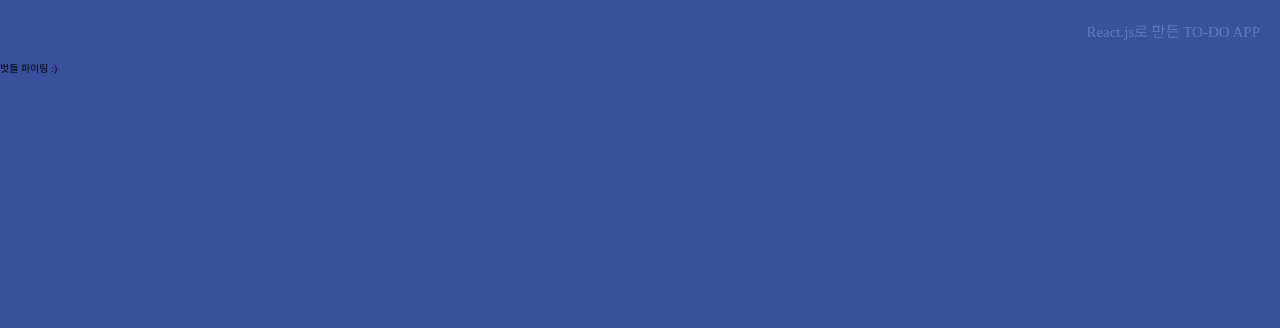
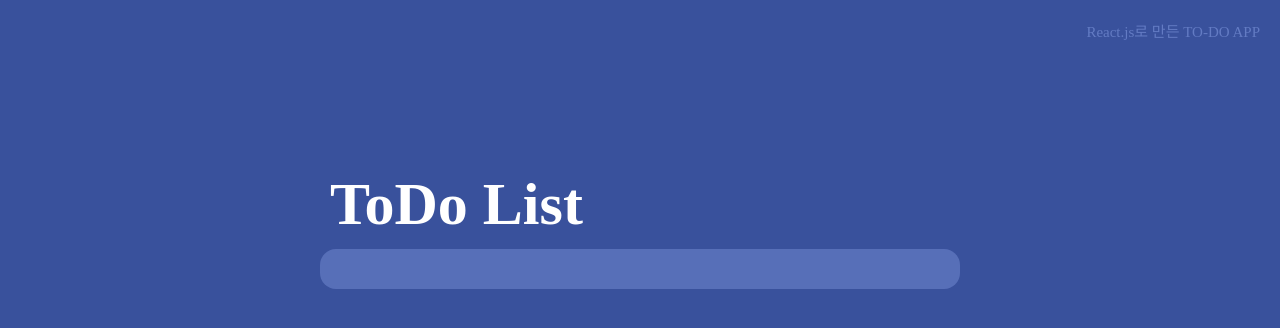
Before and after one commit to chorom-ham/react-todo-1886px, a React (Create React App) app: page / in a window 1280 px wide. Shown: the top 328 px of the page. Built offline with nearby package versions, Linux system fonts and the light colour scheme; a web font is replaced by a local one.

Commit message:
docs: add css and Title in Todo

```diff
--- a/src/components/todo/Todo.js
+++ b/src/components/todo/Todo.js
@@ -7,5 +7,24 @@ import Item from "./Item";
 export default function Todo() {
   const [todoList, setTodoList] = useState([]);
 
-  return <div>벗들 파이팅 :)</div>;
+  return(
+      <StyledTodo>
+        <Title>ToDo List</Title>
+        <Form />
+      </StyledTodo>
+  );
 }
+
+const StyledTodo = styled.div`
+  display: flex;
+  flex-direction: column;
+  width: 50%;
+  margin: 10rem auto;
+`;
+
+const Title = styled.h1`
+  font-size: 6rem;
+  font-weight: 700;
+  color: white;
+  margin: 1rem;
+`;
```
